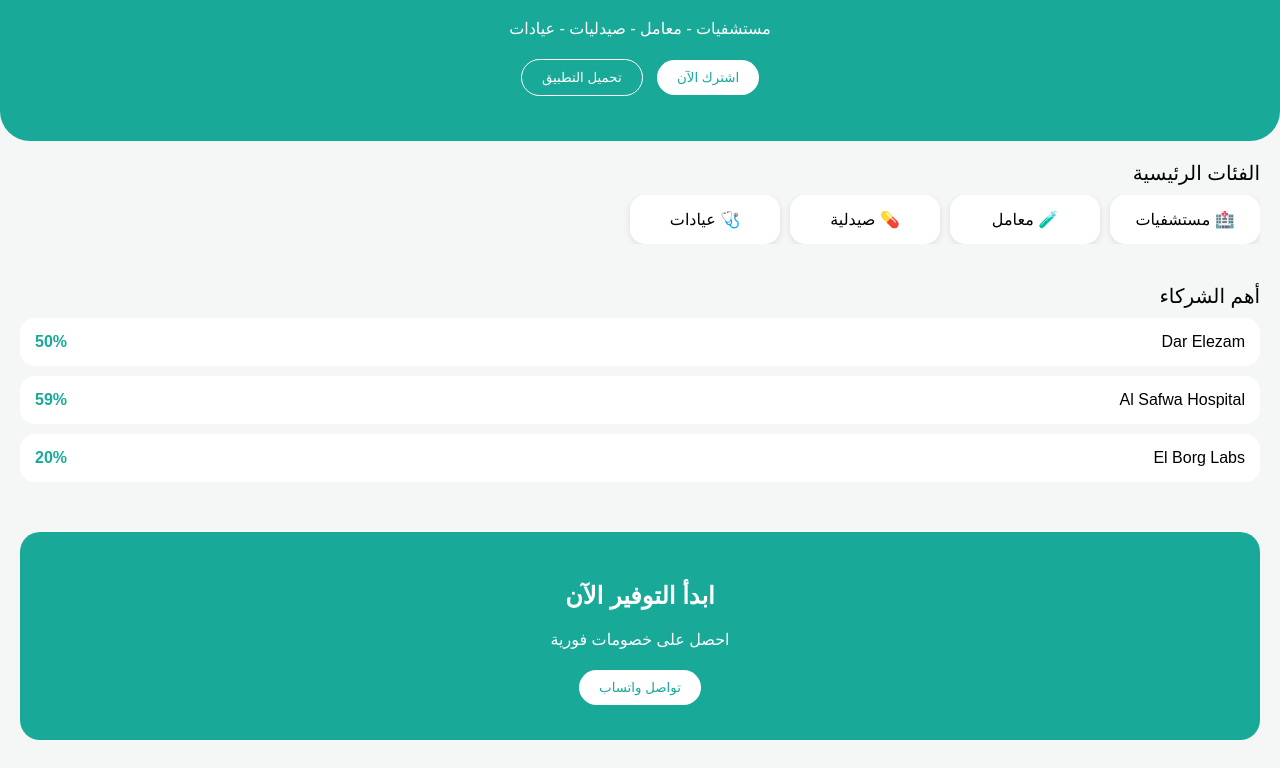
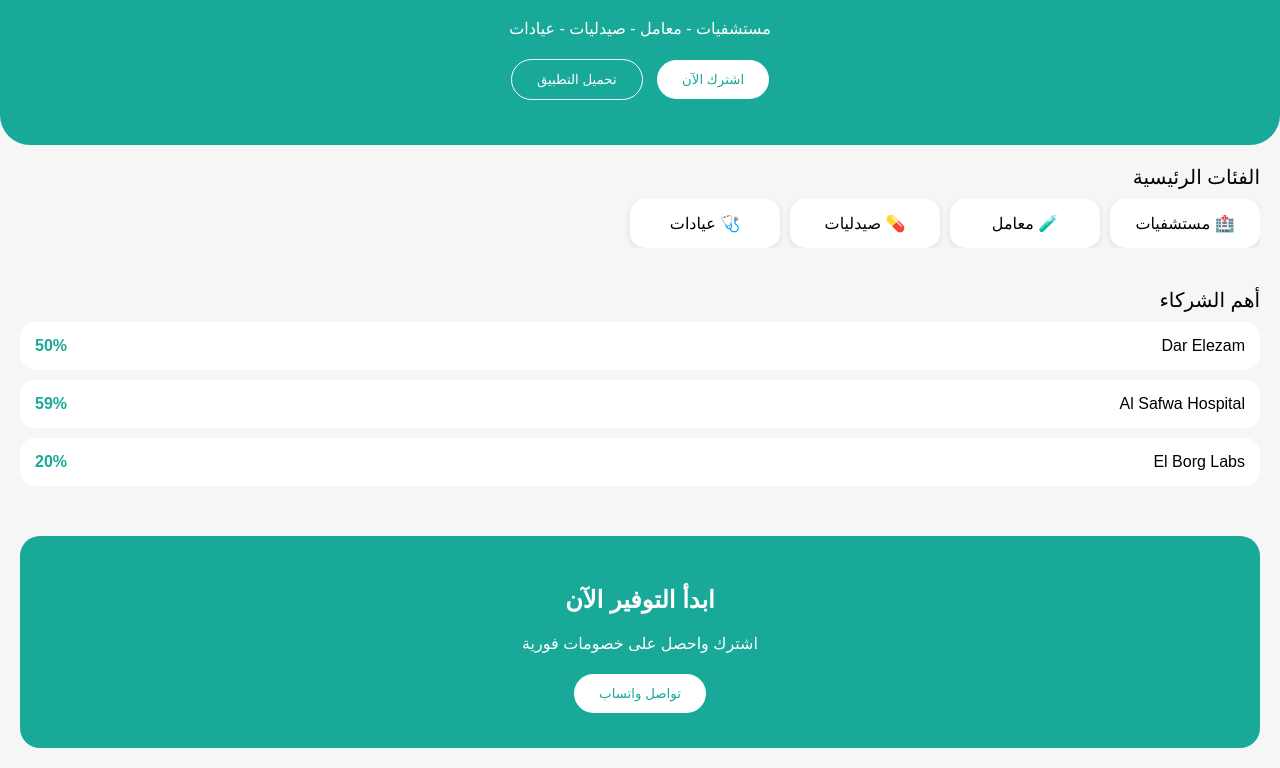
Before and after one commit to mahmoudshams02-glitch/voucher-landing, a plain HTML site: page index.html in a window 1280 px wide. Shown: the part 102-870 px from the top of the page. Drawn offline with Linux system fonts and the light colour scheme.

Commit message:
Refactor button classes and update text
Updated button styles and text in index.html.

```diff
--- a/index.html
+++ b/index.html
@@ -22,22 +22,22 @@ text-align:center;
 }
 
 .btn {
-padding:10px 20px;
+padding:12px 25px;
 border-radius:25px;
 border:none;
 margin:5px;
 cursor:pointer;
 }
 
-.btn-white {
+.primary {
 background:white;
 color:#18a999;
 }
 
-.btn-outline {
+.outline {
 border:1px solid white;
 color:white;
-background:transparent;
+background:none;
 }
 
 /* SECTION */
@@ -70,8 +70,8 @@ box-shadow:0 2px 6px rgba(0,0,0,0.1);
 .partner {
 background:white;
 padding:15px;
+border-radius:15px;
 margin-bottom:10px;
-border-radius:15px;
 display:flex;
 justify-content:space-between;
 }
@@ -101,11 +101,11 @@ text-align:center;
 <h1>وفر حتى 50% على خدماتك الطبية</h1>
 <p>مستشفيات - معامل - صيدليات - عيادات</p>
 
-<button class="btn btn-white" onclick="window.location.href='https://wa.me/201007190880'">
+<button class="btn primary" onclick="window.location.href='https://wa.me/201007190880'">
 اشترك الآن
 </button>
 
-<button class="btn btn-outline" onclick="window.location.href='https://play.google.com/store/apps/details?id=com.voucher_life.app'">
+<button class="btn outline" onclick="window.location.href='https://play.google.com/store/apps/details?id=com.voucher_life.app'">
 تحميل التطبيق
 </button>
 </div>
@@ -117,7 +117,7 @@ text-align:center;
 <div class="cards">
 <div class="card">🏥 مستشفيات</div>
 <div class="card">🧪 معامل</div>
-<div class="card">💊 صيدلية</div>
+<div class="card">💊 صيدليات</div>
 <div class="card">🩺 عيادات</div>
 </div>
 </div>
@@ -145,9 +145,9 @@ text-align:center;
 <!-- CTA -->
 <div class="cta">
 <h2>ابدأ التوفير الآن</h2>
-<p>احصل على خصومات فورية</p>
+<p>اشترك واحصل على خصومات فورية</p>
 
-<button class="btn btn-white" onclick="window.location.href='https://wa.me/201007190880'">
+<button class="btn primary" onclick="window.location.href='https://wa.me/201007190880'">
 تواصل واتساب
 </button>
 </div>
```
